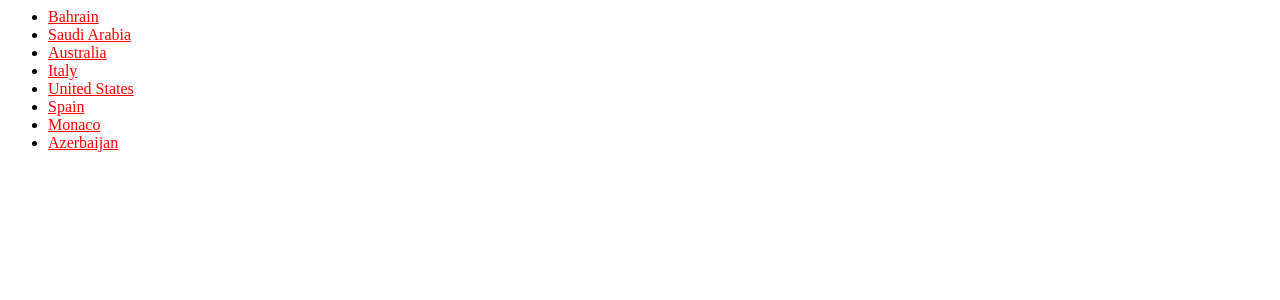
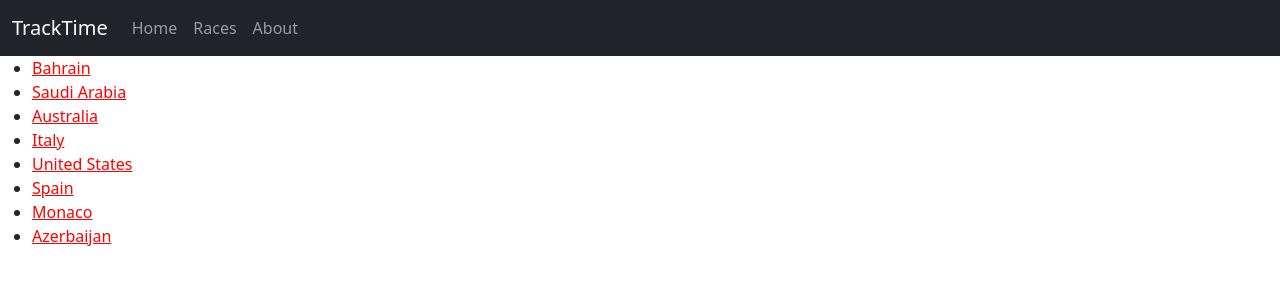
Before and after one commit to Dave8012/TrackTime, a Django app: page /races/ in a window 1280 px wide. Shown: the top 300 px of the page. Run offline with Django 4.2, Linux system fonts and the light colour scheme; data comes from the database, SQL or seed files in the repository.

Commit message:
Bootstrap integration

```diff
--- a/tracktime/races/static/races/style.css
+++ b/tracktime/races/static/races/style.css
@@ -1,3 +1,10 @@
 li a {
     color: red;
 }
+
+h1 {
+    font-family: Georgia, serif;
+    border-bottom: 3px solid #cc9900;
+    color: #996600;
+    font-size: 30px;
+}
--- a/tracktime/races/templates/races/index.html
+++ b/tracktime/races/templates/races/index.html
@@ -1,5 +1,11 @@
+<!-- CSS only -->
+
 {% load static %}
 <link rel="stylesheet" type="text/css" href="{% static 'races/style.css' %}">
+<link href="https://cdn.jsdelivr.net/npm/bootstrap@5.1.3/dist/css/bootstrap.min.css"
+      rel="stylesheet"
+      integrity="sha384-1BmE4kWBq78iYhFldvKuhfTAU6auU8tT94WrHftjDbrCEXSU1oBoqyl2QvZ6jIW3"
+      crossorigin="anonymous">
 
 <!DOCTYPE html>
 <html lang="en">
@@ -8,6 +14,24 @@
     <title>Race Schedule</title>
 </head>
 <body>
+
+<nav class="navbar navbar-expand-lg navbar-dark bg-dark">
+    <div class="container-fluid">
+        <ul class="navbar-nav me-auto mb-2 mb-lg-0">
+            <a class="navbar-brand" href="#">TrackTime</a>
+            <li class="nav-item">
+                <a class="nav-link" href="#">Home</a>
+            </li>
+            <li class="nav-item">
+                <a class="nav-link" href="#">Races</a>
+            </li>
+            <li class="nav-item">
+                <a class="nav-link" href="#">About</a>
+            </li>
+        </ul>
+    </div>
+</nav>
+
 
 {% if upcoming_scheduled_races %}
     <ul>
```
